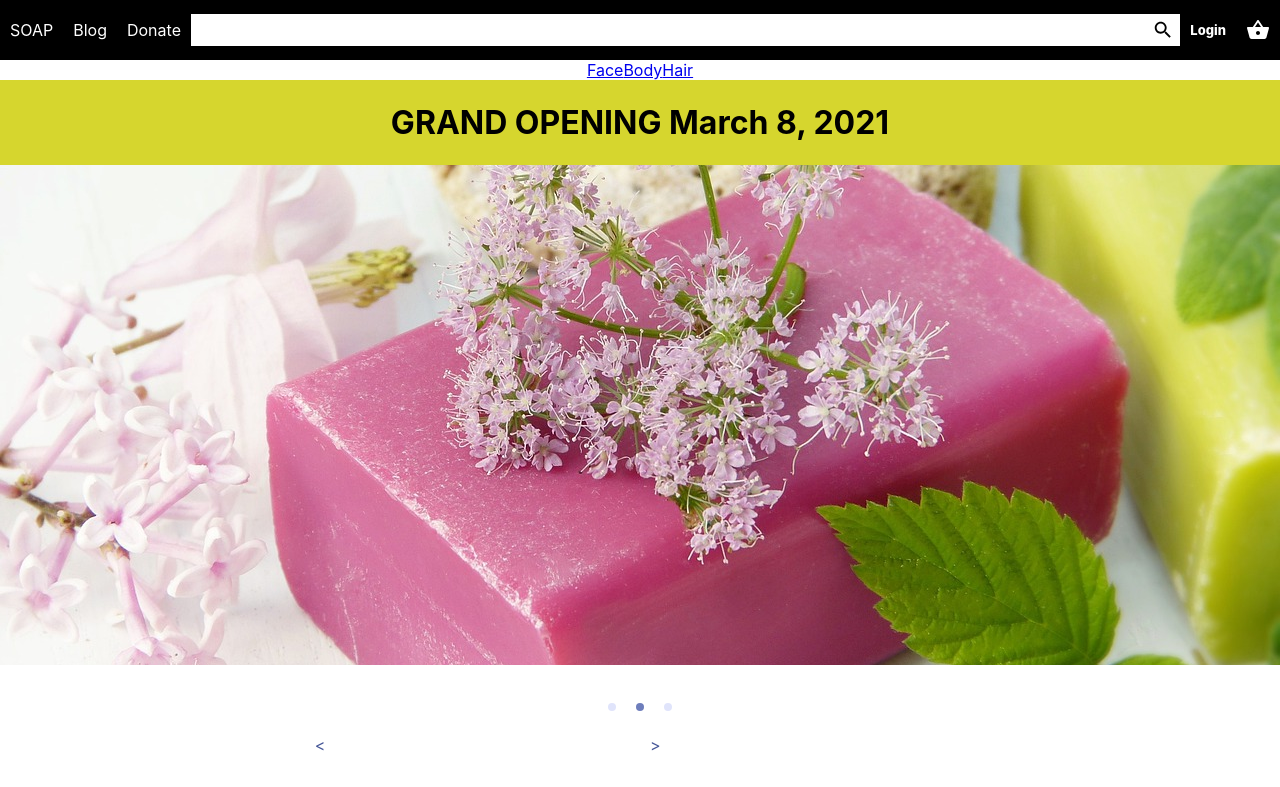
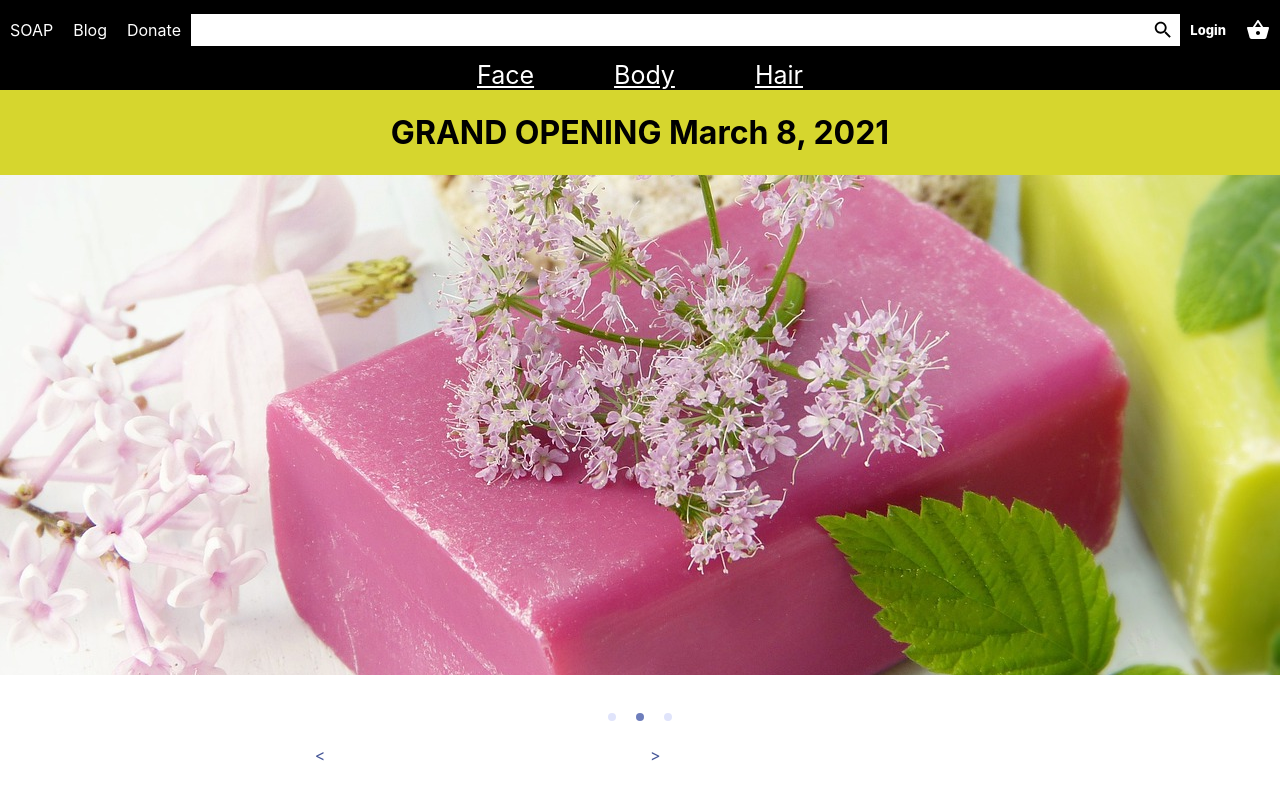
Before and after one commit to smilleeymilleey/soap, a React (Create React App) app in the folder soap/: page / in a window 1280 px wide. Shown: the top 787 px of the page. Built offline with nearby package versions, Linux system fonts and the light colour scheme.

Commit message:
updated the dropdown menu on navbar.js

```diff
--- a/soap/src/Navbar.css
+++ b/soap/src/Navbar.css
@@ -8,7 +8,18 @@
   position: relative;
   display: inline-block;
   z-index: 999;
+  color: white;
 }
+
+.active {
+  color: white;
+  padding: 40px;
+  font-size: 25px;
+
+
+}
+
+
 /* Dropdown Content (Hidden by Default) */
 .dropdown-content {
   display: none;
@@ -25,6 +36,7 @@
   text-decoration: none;
   display: block;
 }
+
 /* Change color of dropdown links on hover */
 .dropdown-content a:hover {
   background-color: #f1f1f1
@@ -41,4 +53,10 @@
   /* overflow: hidden; Remove this. */
   text-align: center;
   vertical-align: middle;
+  color: white;
 }
+
+.navbar__Container {
+  background-color: black;
+  color: white;
+}
--- a/soap/src/Navbar.js
+++ b/soap/src/Navbar.js
@@ -4,10 +4,11 @@ import "./Navbar.css";
 function Navbar() {
   return (
     <div>
-      <div id="header">
+      <div className="navbar__Container" id="header">
         <ul>
         <div class="dropdown">
-        <li><a class="active" href="index.html">Face</a>
+        <li>
+          <a className="active" href="index.html">Face</a>
         </li>
         <div class="dropdown-content">
             <a href="#">Link 1</a>
@@ -17,7 +18,8 @@ function Navbar() {
         </div>
 
         <div class="dropdown">
-          <li class="dropbtn"><a href="product.html">Body</a>
+          <li class="dropbtn">
+            <a href="product.html" className="active">Body</a>
           </li>
           <div class="dropdown-content">
             <a href="#">Link 1</a>
@@ -28,7 +30,7 @@ function Navbar() {
 
 
     <div class="dropdown">
-    <li><a href="order.ph#">Hair</a>
+    <li><a href="order.ph#" className="active">Hair</a>
     </li>
     <div class="dropdown-content">
         <a href="#">Link 1</a>
```
Also changed, not shown: 1 other file (tests, documents, lock files or other folders).
